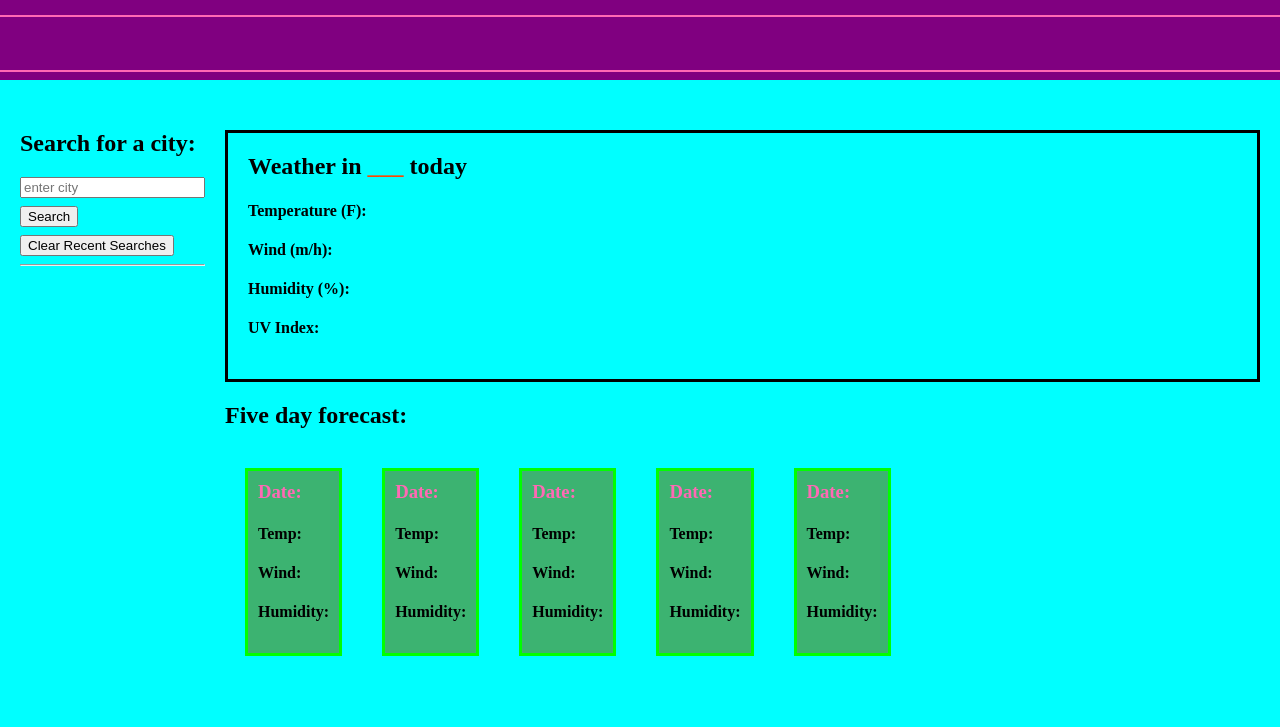
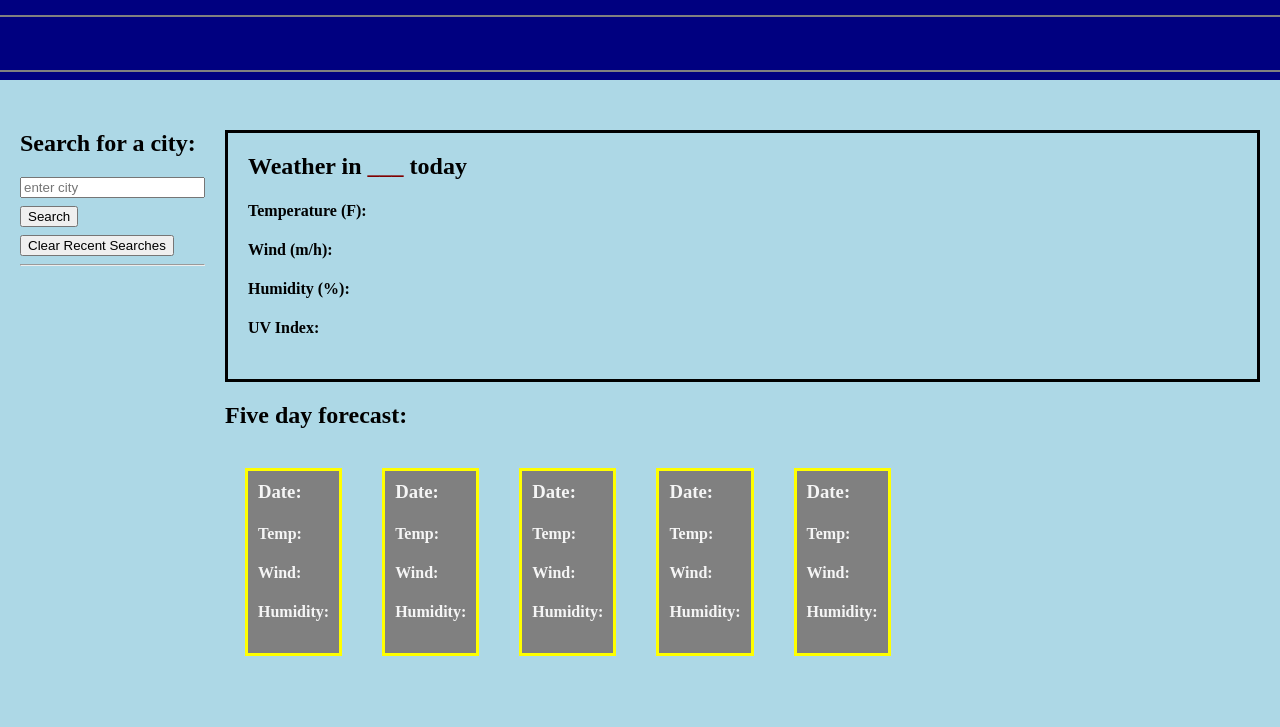
Before and after one commit to arerickson28/weather-dashboard, a plain HTML site: page index.html in a window 1280 px wide. Shown: the part 73-800 px from the top of the page. Drawn offline with nearby package versions, Linux system fonts and the light colour scheme; a script that the page names is missing.

Commit message:
changed css to more appropriate colors

```diff
--- a/develop/style.css
+++ b/develop/style.css
@@ -1,23 +1,23 @@
 body {
-    background-color: aqua ;
+    background-color: lightblue ;
     margin: 0 ;
 }
 
-#banner h1, h3 {
-    color: hotpink ;
+#banner h1, h3, h4{
+    color: whitesmoke ;
 }
 
 #banner hr {
     width: 100% ;
     height: 2px ;
-    background-color: hotpink ;
+    background-color: grey ;
     border-width: 0px ;
 }
 
 #banner {
     display: flex ;
     /* justify-content: center ; */
-    background-color: purple ;
+    background-color: navy ;
     flex-direction: column ;
     align-items: center ;
 }
@@ -29,7 +29,7 @@ body {
 }
 
 #chosenCity {
-    color: orangered ;
+    color: maroon ;
 }
 
 #weatherForecastCards {
@@ -38,10 +38,10 @@ body {
 
 .forecastCard {
     border: solid ;
-    border-color: lime ;
+    border-color: yellow ;
     margin: 20px ;
     padding: 10px ;
-    background-color: mediumseagreen ;
+    background-color: grey ;
 
 
 }
@@ -62,6 +62,10 @@ body {
    margin-right: 20px ;
 }
 
+#citySearch h3 {
+    color: grey ;
+}
+
 main {
     display: flex ;
     margin-top: 50px ;
@@ -75,6 +79,10 @@ main {
     margin: 0px ;
 }
 
+#currentWeather h4 {
+    color: black ;
+}
+
 button {
     display: block ;
     margin-top: 8px;
```
